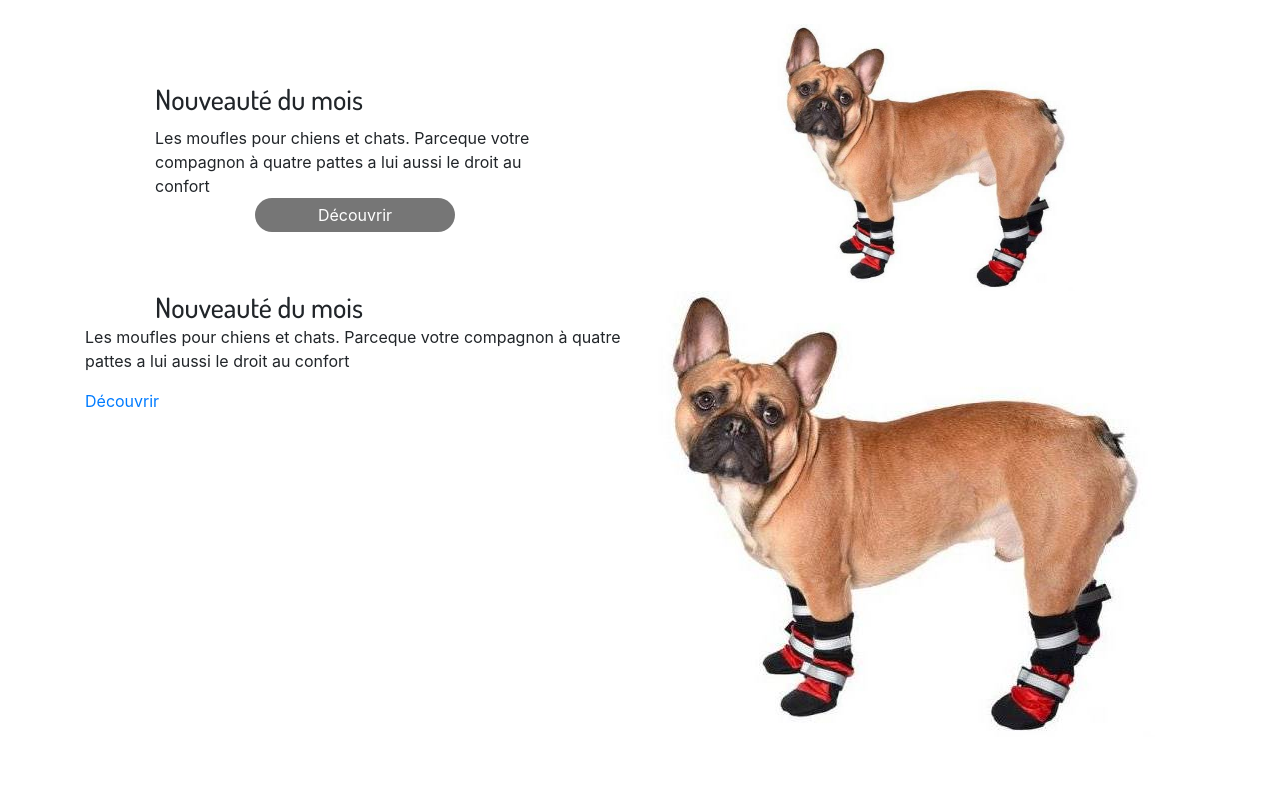
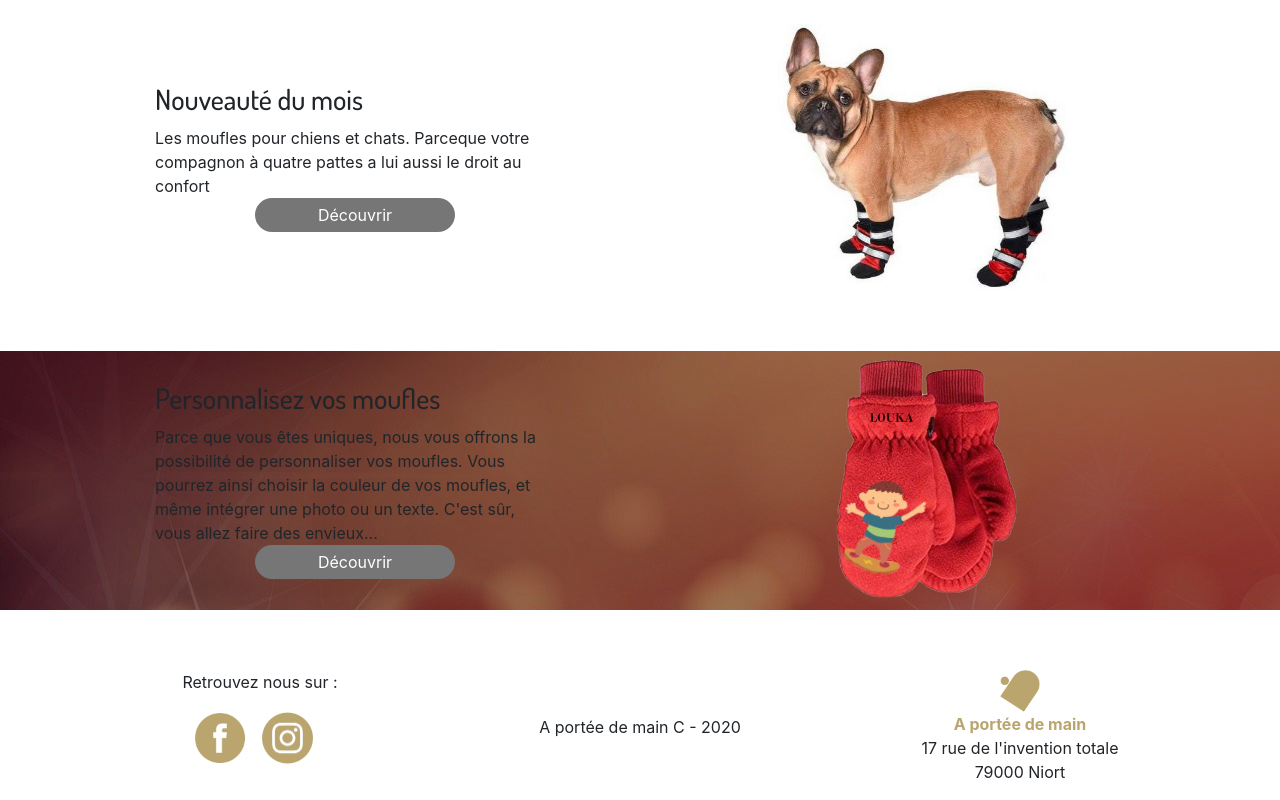
Before and after one commit to johan-joubert/a-portee-de-main, a plain HTML site: page 0.index/index.html in a window 1280 px wide. Shown: the part 784-1584 px from the top of the page. Before the commit the page ends 1521 px from the top, so only its background shows below. Drawn offline with nearby package versions, Linux system fonts and the light colour scheme.

Commit message:
finish accueil

```diff
--- a/0.index/index.html
+++ b/0.index/index.html
@@ -57,7 +57,7 @@
                           <div class="carousel-item active">
                             <img src="ressources/images/photos-carousel/image-carousel-1.jpg" class="d-block w-100" alt="moufles rouge">
                             <div class="carousel-caption d-none d-md-block">
-                                <h3>Découvrez nos 5 meilleures ventes</h3>
+                                <h3 >Découvrez nos 5 meilleures ventes</h3>
                                 <div>
                                     <p>Moufles pour femmes <br> "Cherry" n°1 des ventes</p>
                                     <a href="#">Découvrir</a>
@@ -71,7 +71,8 @@
                                 <div>
                                     <p>Moufles pour femmes <br> "Cherry" n°1 des ventes</p>
                                     <a href="#">Découvrir</a>
-                                </div>                            </div>
+                                </div>
+                            </div>
                           </div>
                           <div class="carousel-item">
                             <img src="ressources/images/photos-carousel/image-carousel-3.jpg" class="d-block w-100" alt="...">
@@ -157,18 +158,22 @@
 
             </div>
 
+            <div class="contain-perso">
+
               <div class="container contain-personnalise">
 
                 <div class="row">
 
                     <div class="col-md-6 bloc-perso">
-                      <h3>Nouveauté du mois</h3>
-                      <p>Les moufles pour chiens et chats. Parceque votre compagnon à quatre pattes a lui aussi le droit au confort</p>
+                        <h3>Personnalisez vos moufles</h3>
+                        <p>Parce que vous êtes uniques, nous vous offrons la possibilité de personnaliser vos moufles. Vous pourrez ainsi choisir la couleur de vos moufles, et même intégrer une photo ou un texte. C'est sûr, vous allez faire des envieux...</p>
                         <a href="#">Découvrir</a>
                     </div>
 
-                  <div class="col-md-6 bloc-mufle-lucas">
-                      <img src="ressources/images/moufles-animaux.jpg" alt="chien en moufles">
+                    <div class="col-md-6 bloc-moufle-lucas">
+                        <img src="ressources/images/moufle-louka.png" alt="moufle rouge">
+                    </div>
+
                 </div>
 
               </div>
@@ -177,9 +182,46 @@
 
 
 
+
         </main>
 
-        <footer></footer>
+        <footer>
+
+          <div class="container">
+
+            <div class="row">
+
+              <div class="col-md-4 ">
+
+                <div class="bloc-social-footer">
+                  <p>Retrouvez nous sur :</p>
+                  <div>
+                    <img src="ressources/images/logos-reseaux-sociaux/logo-facebook.png" alt="facebook" width="50">
+                    <img src="ressources/images/logos-reseaux-sociaux/logo-instagram.png" alt="facebook" width="75">
+                  </div>
+                </div>
+
+
+              </div>
+
+              <div class="col-md-4 copyright">
+
+                <p>A portée de main C - 2020</p>
+
+              </div>
+
+              <div class="col-md-4 bloc-logo-dore">
+
+                <img src="ressources/images/logos-a-portee-de-main/logo-beige.png" alt="logo dore" width="40">
+                <p><span>A portée de main</span><br> 17 rue de l'invention totale <br> 79000 Niort</p>
+
+              </div>
+
+            </div>
+
+          </div>
+
+        </footer>
 
 
 
@@ -201,5 +243,7 @@
         <script src="https://code.jquery.com/jquery-3.5.1.slim.min.js" integrity="sha384-DfXdz2htPH0lsSSs5nCTpuj/zy4C+OGpamoFVy38MVBnE+IbbVYUew+OrCXaRkfj" crossorigin="anonymous"></script>
         <script src="https://cdn.jsdelivr.net/npm/popper.js@1.16.1/dist/umd/popper.min.js" integrity="sha384-9/reFTGAW83EW2RDu2S0VKaIzap3H66lZH81PoYlFhbGU+6BZp6G7niu735Sk7lN" crossorigin="anonymous"></script>
         <script src="https://cdn.jsdelivr.net/npm/bootstrap@4.5.3/dist/js/bootstrap.min.js" integrity="sha384-w1Q4orYjBQndcko6MimVbzY0tgp4pWB4lZ7lr30WKz0vr/aWKhXdBNmNb5D92v7s" crossorigin="anonymous"></script>
+
+        <script src="ressources/javascript/js.js"></script>
       </body>
 </html>
--- a/0.index/ressources/css/styles-index.css
+++ b/0.index/ressources/css/styles-index.css
@@ -11,6 +11,10 @@ font-familly : - titre principaux : font-family: 'Noto Serif', serif;
 */
 
 /*=======GENERAL========*/
+
+html {
+        scroll-behavior: smooth;
+}
 
 h1 {
         font-family: 'Noto Serif', serif;
@@ -26,9 +30,9 @@ h2, h3, h4, h5 {
 /*nav*/
 
 .navbar {
-        background-color: rgba(64, 64, 64, 0.1);
-        top: 0;
-        z-index: 1000;
+        z-index: 2000;
+        transition: 0.5s;
+        box-shadow: 0 4px 2px -2px rgba(112, 112, 112, 0.3);
 }
 
 
@@ -56,7 +60,7 @@ h2, h3, h4, h5 {
         text-decoration: none;
         margin: 0 30px;
         color: #c00000;
-        border: 1px solid black;
+        /* border: 1px solid black; */
         border-radius: 10px;
 }
 
@@ -64,7 +68,6 @@ h2, h3, h4, h5 {
         color: #fff;
         background-color: #c00000;
         transition: 1s;
-        border: 1px solid #c00000;
 }
 
 button {
@@ -119,11 +122,24 @@ i {
         top: 10%;
 }
 
-/* .bloc-description-carousel {
-        margin-top: 100px;
-} */
+.carousel-caption h3 {
+        margin-bottom: 120px;
+        font-weight: 900;
+}
 
-/*promo*/
+.carousel-caption p {
+        font-size: 1.8em;
+        font-weight: bold;
+}
+
+.carousel-caption a {
+        text-decoration: none;
+        color: #fff;
+        background-color: #c00000;
+        padding: 5px 70px;
+        border-radius: 20px;
+}
+
 
 .promo {
         background-color: #c00000;
@@ -168,6 +184,8 @@ i {
 
 /*=======MAIN=========*/
 
+/*bloc nouveauté*/
+
 .contain-new {
         margin-top: 40px;
 }
@@ -202,3 +220,95 @@ i {
         width: 300px;
         margin: auto;
 }
+
+/*bloc personnalisation */
+
+.contain-perso {
+        background-image: linear-gradient(rgba(0,0,0,.4), rgba(0,0,0,0.4)),url('../images/background-3009939_1920.jpg');
+}
+
+.contain-personnalise {
+        margin-top: 60px;
+}
+
+.bloc-perso {
+        margin: auto;
+}
+
+.bloc-perso p, h3 {
+        width: 400px;
+        margin: auto;
+}
+
+.bloc-perso h3 {
+        margin-bottom: 10px;
+}
+
+.bloc-perso a {
+        display: block;
+        text-align: center;
+        width: 200px;
+        margin: auto;
+        text-decoration: none;
+        color: #fff;
+        background-color: #767676;
+        padding: 5px 12px;
+        border-radius: 20px;
+}
+
+.bloc-moufle-lucas img {
+        display: block;
+        width: 200px;
+        margin: auto;
+}
+
+/*=======FOOTER=========*/
+
+footer .container {
+        margin-top: 60px;
+}
+
+.bloc-social-footer {
+        margin: auto;
+        width: 200px;
+        text-align: center;
+}
+
+.bloc-social-footer img {
+        display: inline-block;
+}
+
+.copyright{
+        display: flex;
+        justify-content: center;
+        align-items: center;
+}
+
+.bloc-logo-dore {
+        text-align: center;
+}
+
+.bloc-logo-dore img {
+        display: block;
+        margin: auto;
+}
+
+.bloc-logo-dore span {
+        color: #baa56f;
+        font-weight: bold;
+}
+
+
+
+/*CSS AVEC JS*/
+
+/*nav white scroll*/
+
+.navbar.scroll {
+        background-color: rgb(255, 255, 255);
+        transition: 2s;
+        box-shadow: 0 4px 2px -2px rgba(180, 180, 180, .4);
+        position: fixed;
+        top: 0;
+        width: 100%;
+    }
--- /dev/null
+++ b/0.index/ressources/javascript/js.js
@@ -0,0 +1,10 @@
+let nav = document.querySelector('.navbar');
+
+window.addEventListener('scroll', () => {
+  if(window.scrollY > 50) {
+    nav.classList.add('scroll');
+  }
+  else {
+    nav.classList.remove('scroll');
+  }
+})
```
Also changed, not shown: 0.index/ressources/images/background-3009939_1920.jpg (added), 0.index/ressources/images/moufle-louka.png (added), 0.index/ressources/images/moufles-personnalisees.jpg (added). Lines whose indentation alone changed are shown as unchanged.
